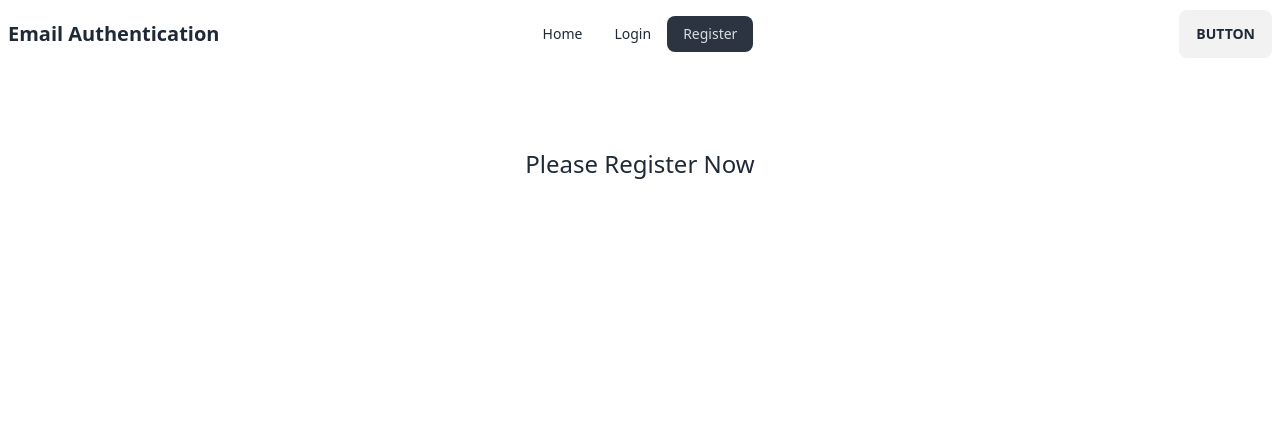
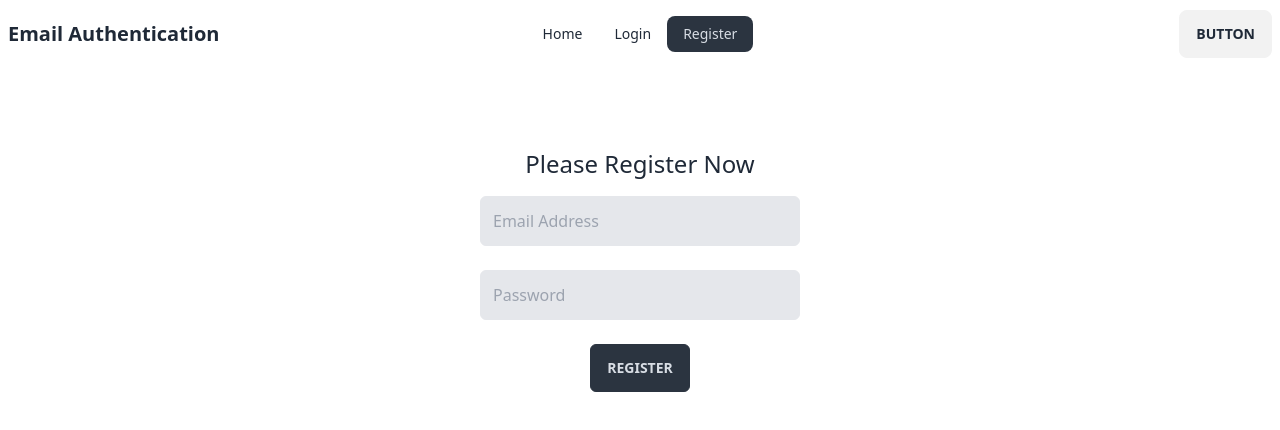
Before and after one commit to mashfikur/react-firebase-email-auth, a React (Vite) app: page /register in a window 1280 px wide. Shown: the top 430 px of the page. Built offline with nearby package versions, Linux system fonts and the light colour scheme.

Commit message:
normal registration functionality added

```diff
--- a/src/components/Register.jsx
+++ b/src/components/Register.jsx
@@ -1,8 +1,40 @@
 const Register = () => {
+
+  const handleSubmit= (e) => {
+    e.preventDefault()
+    const email=e.target.email.value
+    const password=e.target.password.value
+    console.log(email,password)
+  }
+
   return (
     <div>
-      <div className="text-center text-2xl ">
-        <h3>Please Register Now</h3>
+      <div className="text-center  ">
+        <h3 className="text-2xl mb-4">Please Register Now</h3>
+        <form
+        onSubmit={handleSubmit}
+        className="space-y-6">
+          <input
+            className="border bg-gray-200 rounded-md w-1/4 py-3 px-3"
+            type="email"
+            name="email"
+            placeholder="Email Address"
+            id=""
+          />
+          <br />
+          <input
+            className="border bg-gray-200 rounded-md w-1/4 py-3 px-3"
+            type="password"
+            name="password"
+            placeholder="Password"
+          />
+          <br />
+          <input
+            className=" rounded-md btn btn-neutral "
+            type="submit"
+            value="Register"
+          />
+        </form>
       </div>
     </div>
   );
```
